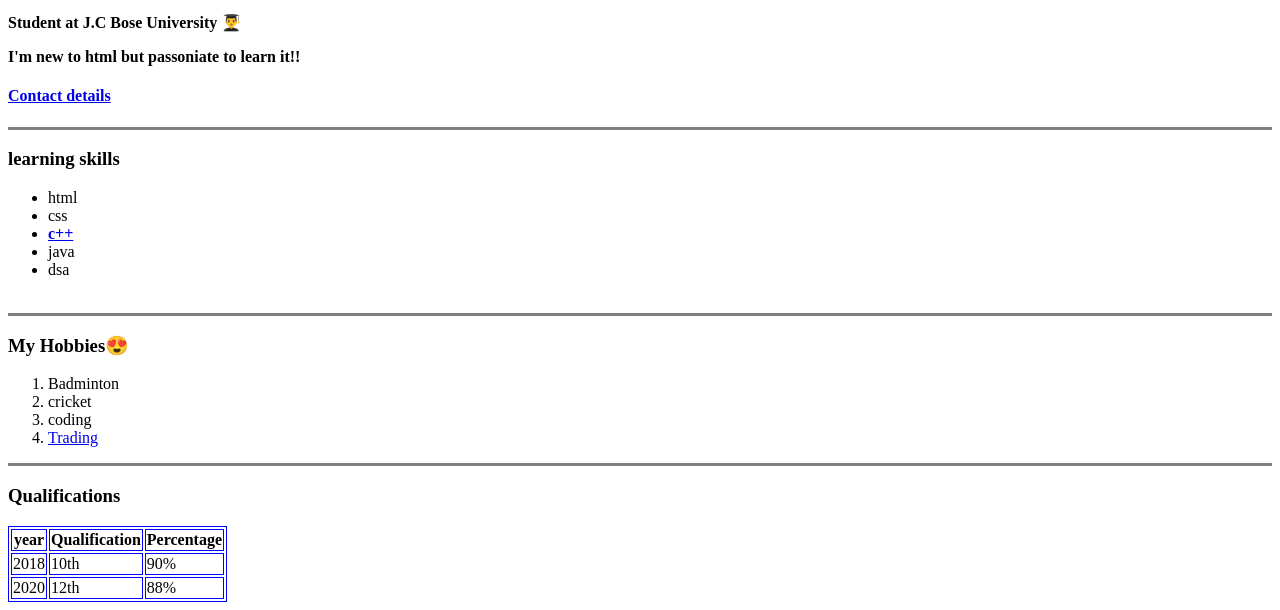
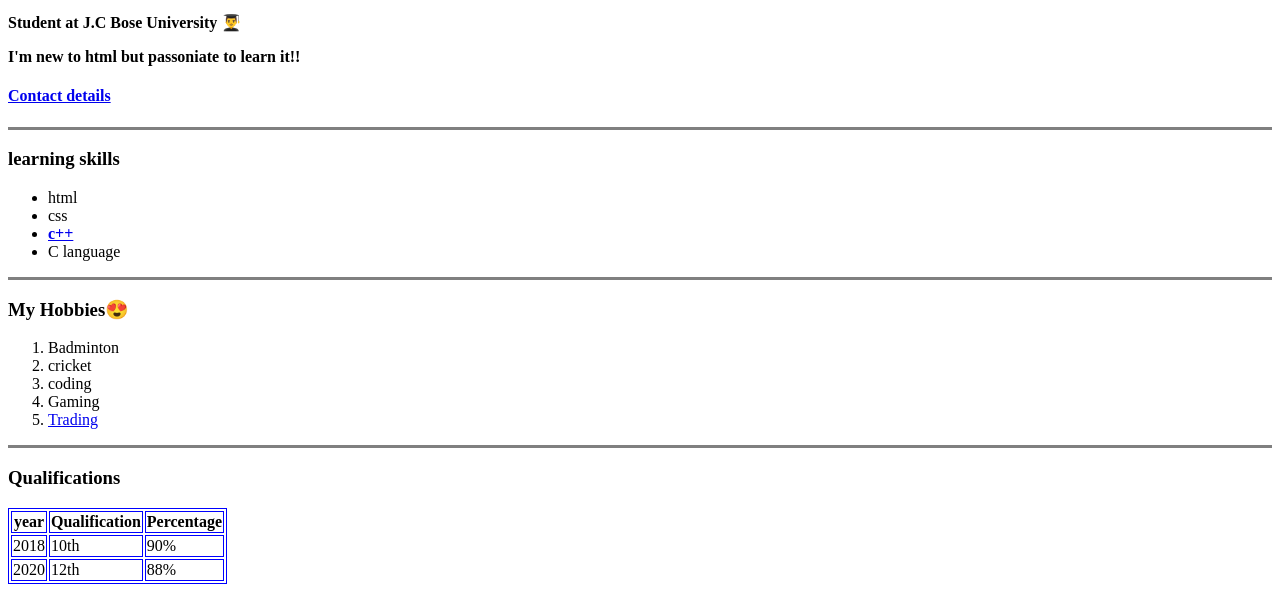
Before and after one commit to Robin1-23/cv, a plain HTML site: page index.html in a window 1280 px wide. Shown: the part 225-835 px from the top of the page. Drawn offline with Linux system fonts and the light colour scheme.

Commit message:
update index.html

```diff
--- a/index.html
+++ b/index.html
@@ -28,8 +28,8 @@
     <li>html</li>
     <li>css</li>
     <li> <strong> <a href="https://www.geeksforgeeks.org/c-plus-plus/">c++</a></strong></li>
-    <li>java</li>
-    <li>dsa </li> <br>
+
+    <li>C language</li>
 
 
   </ul>
@@ -42,6 +42,7 @@
     <li>Badminton</li>
     <li>cricket</li>
     <li>coding</li>
+    <li>Gaming</li>
     <li><a href="https://groww.in/stocks/user/explore">Trading</a></li>
 
   </ol>
```
